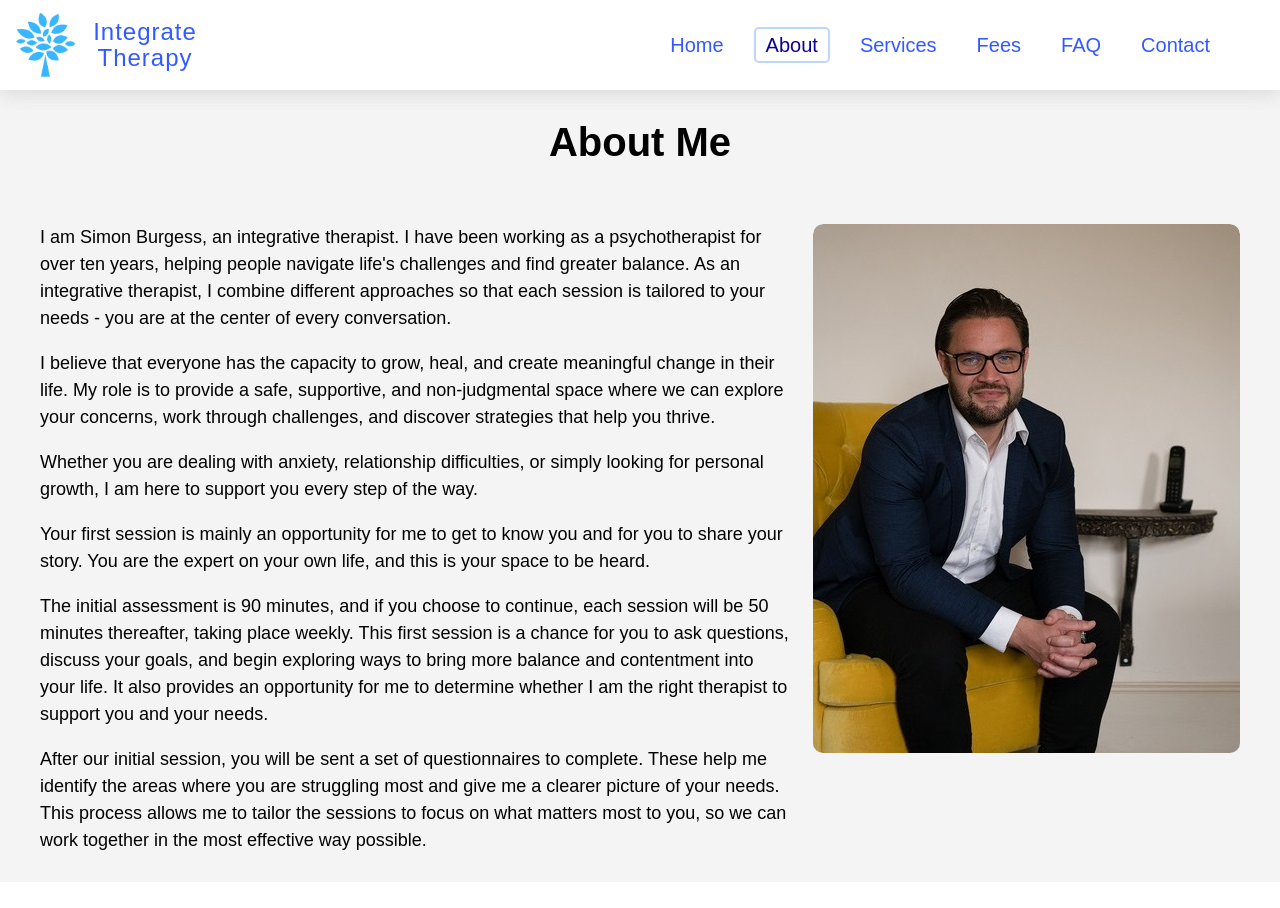
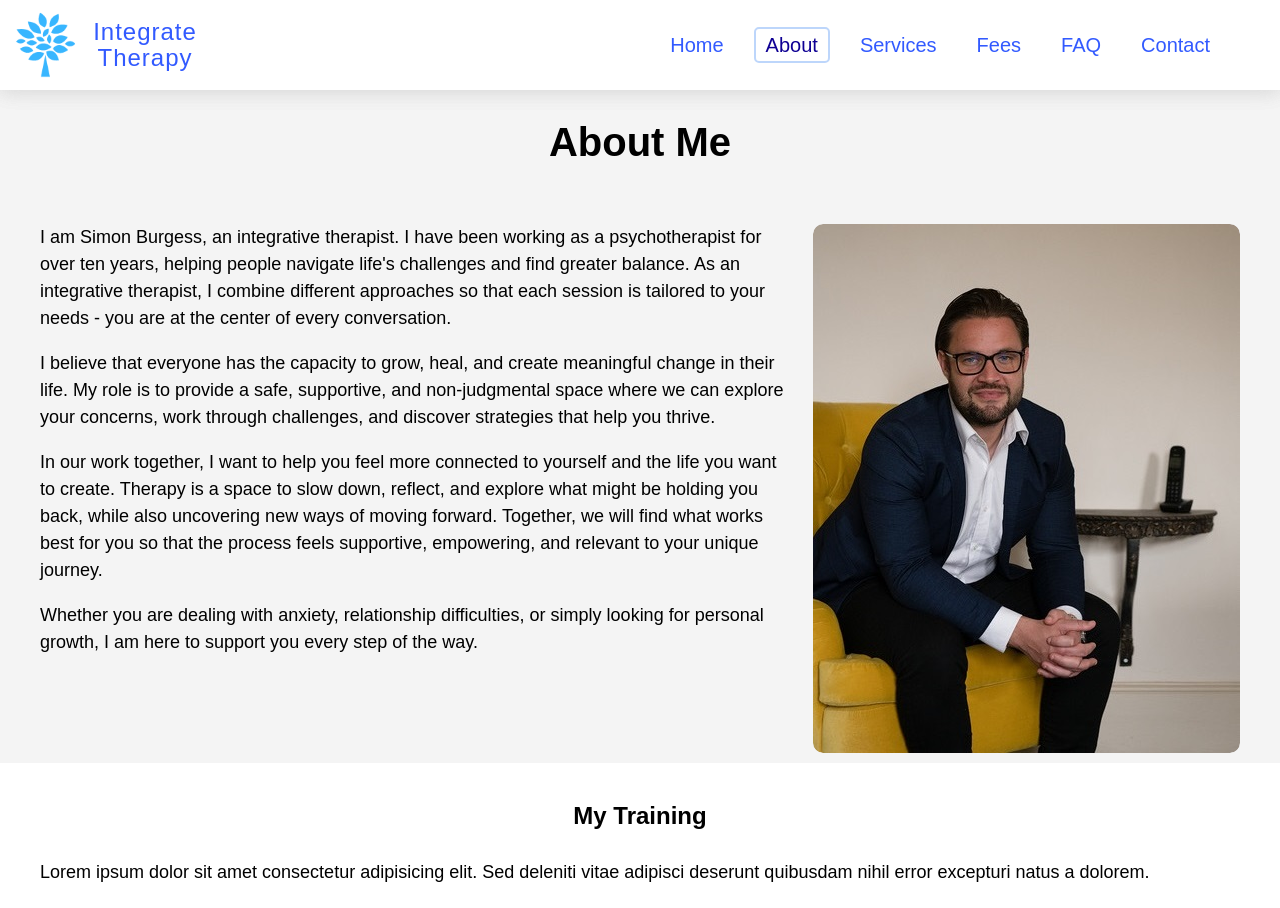
Before and after one commit to SasanTazayoni/integrate-therapy, a React (Vite) app: page /about in a window 1280 px wide. Shown: the top 908 px of the page. Built offline with nearby package versions, Linux system fonts and the light colour scheme; a web font is replaced by a local one.

Commit message:
Update About Me section on About page

```diff
--- a/src/pages/About.tsx
+++ b/src/pages/About.tsx
@@ -29,31 +29,17 @@ export default function About() {
                 that help you thrive.
               </p>
               <p>
+                In our work together, I want to help you feel more connected to
+                yourself and the life you want to create. Therapy is a space to
+                slow down, reflect, and explore what might be holding you back,
+                while also uncovering new ways of moving forward. Together, we
+                will find what works best for you so that the process feels
+                supportive, empowering, and relevant to your unique journey.
+              </p>
+              <p>
                 Whether you are dealing with anxiety, relationship difficulties,
                 or simply looking for personal growth, I am here to support you
                 every step of the way.
-              </p>
-              <p>
-                Your first session is mainly an opportunity for me to get to
-                know you and for you to share your story. You are the expert on
-                your own life, and this is your space to be heard.
-              </p>
-              <p>
-                The initial assessment is 90 minutes, and if you choose to
-                continue, each session will be 50 minutes thereafter, taking
-                place weekly. This first session is a chance for you to ask
-                questions, discuss your goals, and begin exploring ways to bring
-                more balance and contentment into your life. It also provides an
-                opportunity for me to determine whether I am the right therapist
-                to support you and your needs.
-              </p>
-              <p>
-                After our initial session, you will be sent a set of
-                questionnaires to complete. These help me identify the areas
-                where you are struggling most and give me a clearer picture of
-                your needs. This process allows me to tailor the sessions to
-                focus on what matters most to you, so we can work together in
-                the most effective way possible.
               </p>
             </div>
             <div className="about__image-container">
```
